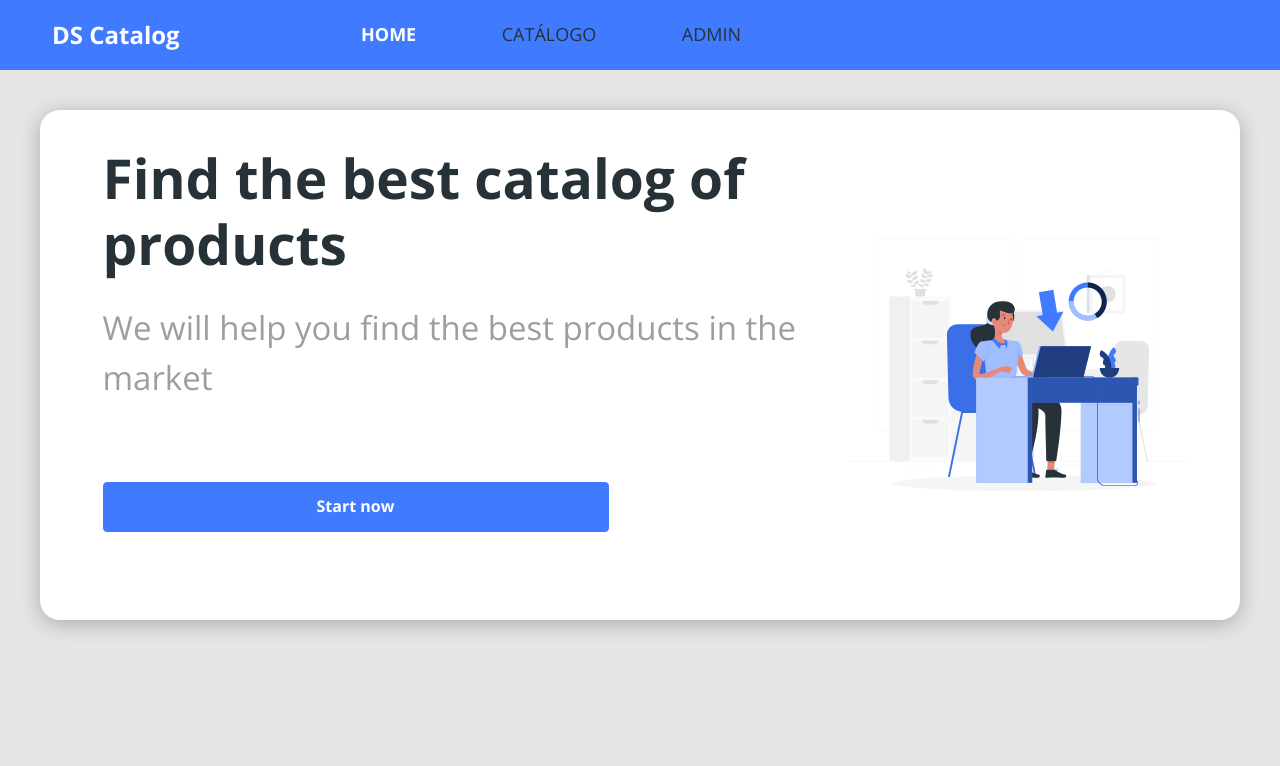
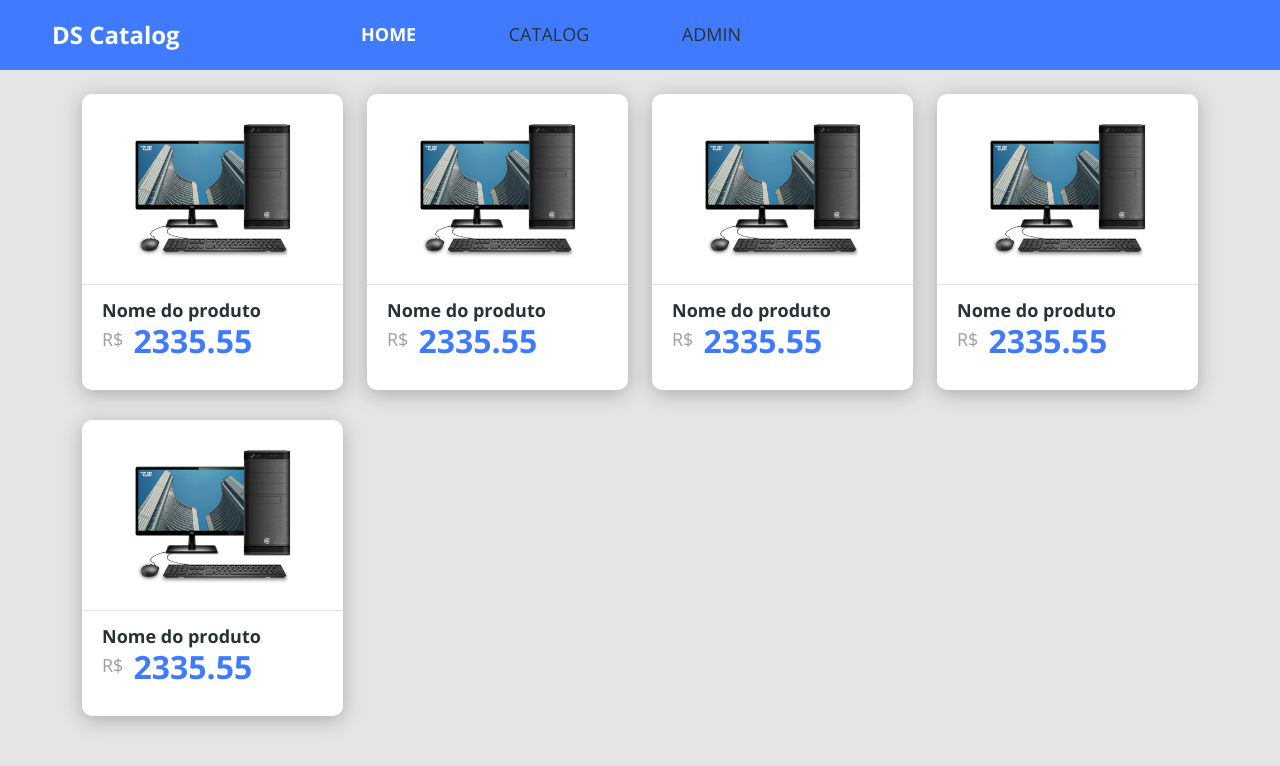
Before and after one commit to Caro2019ar/Catalog, a React (Create React App) app in the folder frontend/: page / in a window 1280 px wide. Shown: the top 766 px of the page. Built offline with nearby package versions, Linux system fonts and the light colour scheme.

Commit message:
Product grid

```diff
--- a/frontend/src/App.css
+++ b/frontend/src/App.css
@@ -19,3 +19,9 @@
   text-decoration: none;
   color: unset;
 }
+
+.base-card {
+  background-color: #fff;
+  box-shadow: 0px 4px 20px rgba(0, 0, 0, 0.25);
+  border-radius: 10px;
+}
--- a/frontend/src/App.tsx
+++ b/frontend/src/App.tsx
@@ -1,9 +1,10 @@
 import './assets/styles/custom.scss';
 import './App.css';
+import Catalog from './pages/Catalog';
 import Home from './pages/Home';
 
 const App = () => {
-  return <Home />;
+  return <Catalog />;
 };
 
 export default App;
--- a/frontend/src/components/Navbar/index.tsx
+++ b/frontend/src/components/Navbar/index.tsx
@@ -27,7 +27,7 @@
               </a>
             </li>
             <li>
-              <a href="link">CATÁLOGO</a>
+              <a href="link">CATALOG</a>
             </li>
             <li>
               <a href="link">ADMIN</a>
--- /dev/null
+++ b/frontend/src/components/ProductCard/index.tsx
@@ -0,0 +1,19 @@
+import './styles.css';
+import ProductImg from 'assets/images/product.png';
+import ProductPrice from 'components/ProductPrice';
+
+const ProductCard = () => {
+  return (
+    <div className="base-card product-card">
+      <div className="card-top-container">
+        <img src={ProductImg} alt="Name of product" />
+      </div>
+      <div className="card-bottom-container">
+        <h6> Nome do produto</h6>
+        <ProductPrice />
+      </div>
+    </div>
+  );
+};
+
+export default ProductCard;
--- /dev/null
+++ b/frontend/src/components/ProductCard/styles.css
@@ -0,0 +1,22 @@
+.product-card {
+  margin-bottom: 30px;
+}
+
+.card-top-container {
+  text-align: center;
+  padding: 16px 0;
+  border-bottom: 1px solid #e1e1e1;
+}
+.card-top-container img {
+  width: 158px;
+  height: 158px;
+}
+
+.card-bottom-container {
+  padding: 15px 20px 30px 20px;
+}
+
+.card-bottom-container h6 {
+  font-size: 18px;
+  color: #263238;
+}
--- /dev/null
+++ b/frontend/src/components/ProductPrice/index.tsx
@@ -0,0 +1,12 @@
+import './styles.css';
+
+const ProductPrice = () => {
+  return (
+    <div className="product-price-container">
+      <span>R$</span>
+      <h3>2335.55</h3>
+    </div>
+  );
+};
+
+export default ProductPrice;
--- /dev/null
+++ b/frontend/src/components/ProductPrice/styles.css
@@ -0,0 +1,15 @@
+.product-price-container {
+  display: flex;
+}
+
+.product-price-container span {
+  font-size: 18px;
+  color: #9e9e9e;
+  margin-top: 4px;
+}
+
+.product-price-container h3 {
+  font-size: 32px;
+  color: #407bff;
+  margin-left: 10px;
+}
--- /dev/null
+++ b/frontend/src/pages/Catalog/index.tsx
@@ -0,0 +1,31 @@
+import Navbar from 'components/Navbar';
+import ProductCard from 'components/ProductCard';
+
+const Catalog = () => {
+  return (
+    <>
+      <Navbar />
+      <div className="container my-4">
+        <div className="row">
+          <div className="col-sm-6 col-lg-4 col-xl-3">
+            <ProductCard />
+          </div>
+          <div className="col-sm-6 col-lg-4 col-xl-3">
+            <ProductCard />
+          </div>
+          <div className="col-sm-6 col-lg-4 col-xl-3">
+            <ProductCard />
+          </div>
+          <div className="col-sm-6 col-lg-4 col-xl-3">
+            <ProductCard />
+          </div>
+          <div className="col-sm-6 col-lg-4 col-xl-3">
+            <ProductCard />
+          </div>
+        </div>
+      </div>
+    </>
+  );
+};
+
+export default Catalog;
--- a/frontend/src/pages/Home/index.tsx
+++ b/frontend/src/pages/Home/index.tsx
@@ -8,7 +8,7 @@
     <>
       <Navbar />
       <div className="home-container">
-        <div className="home-card">
+        <div className="base-card home-card">
           <div className="home-content-container">
             <div>
               <h1>Find the best catalog of products</h1>
--- a/frontend/src/pages/Home/styles.css
+++ b/frontend/src/pages/Home/styles.css
@@ -7,9 +7,7 @@
 .home-card {
   display: flex;
   flex-direction: column-reverse;
-  background-color: #fff;
   border-radius: 20px;
-  box-shadow: 0px 4px 20px rgba(0, 0, 0, 0.25);
 }
 
 .home-content-container {
```
Also changed, not shown: frontend/src/assets/images/93860733_1SZ 2.svg (deleted), frontend/src/assets/images/product.png (added).
